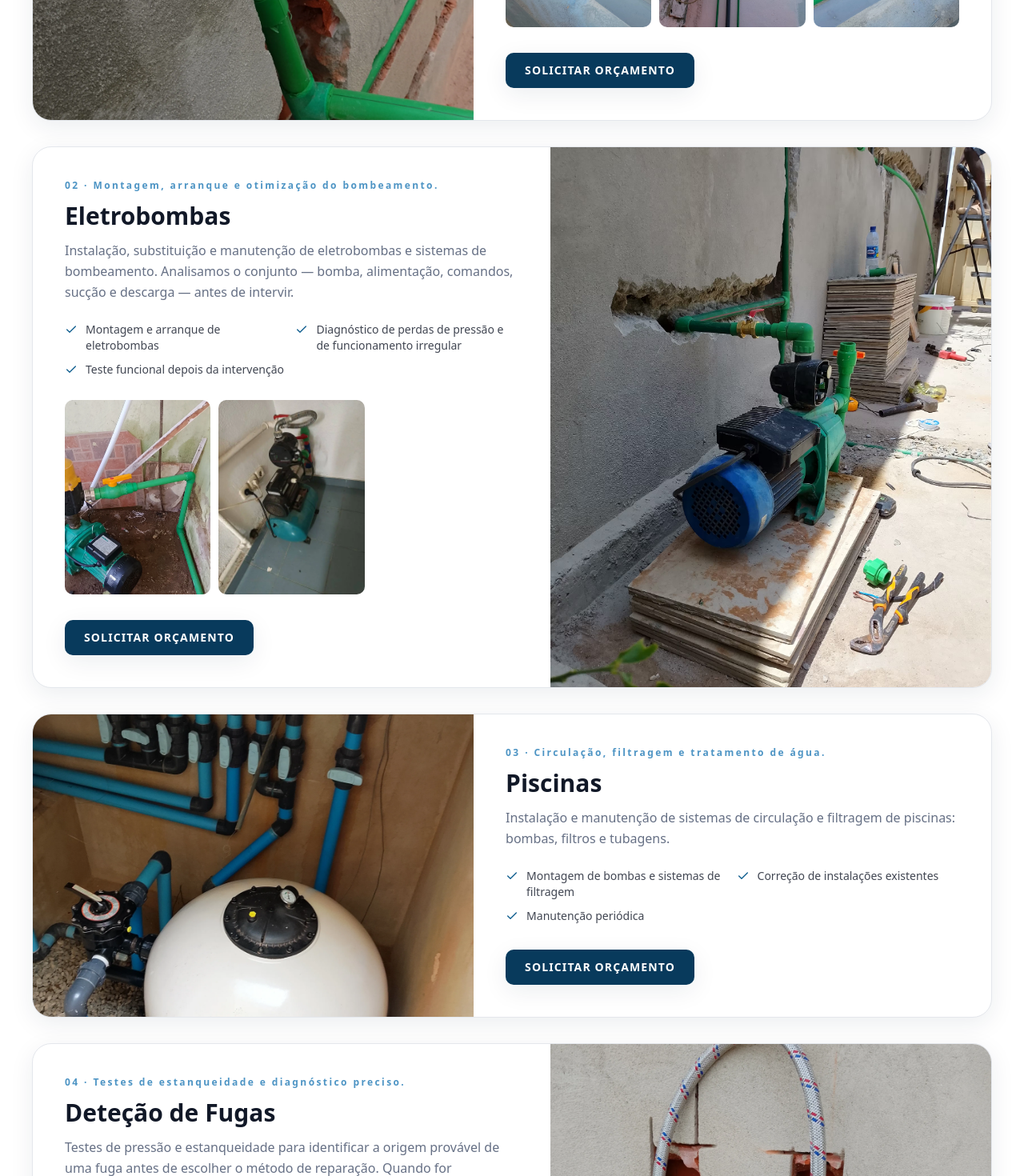
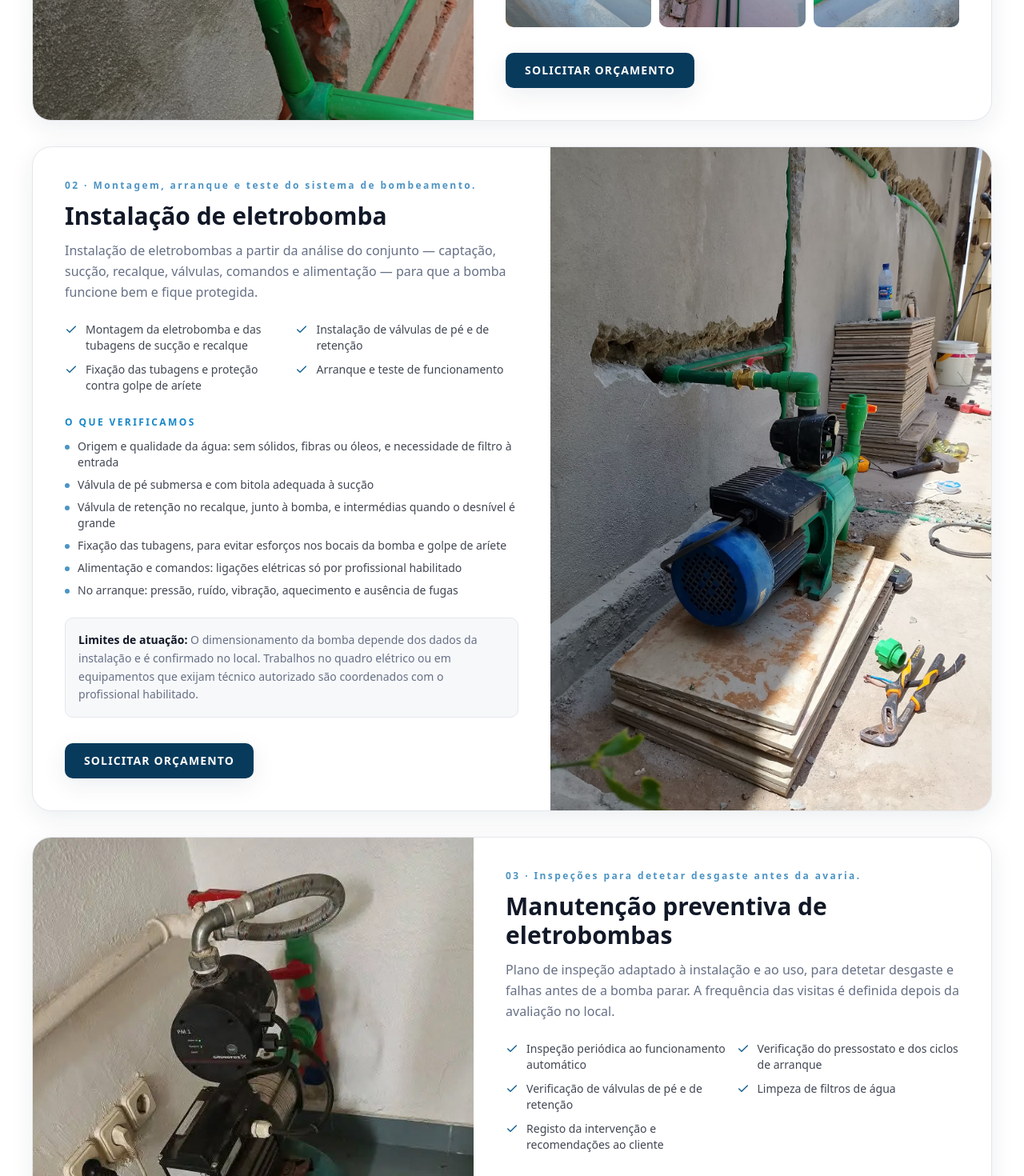
Before and after one commit to Victor-Roquete/vart-solucoes-website, a Next.js app: page /servicos in a window 1280 px wide. Shown: the part 1330-2800 px from the top of the page at 80% size. Built offline with nearby package versions, Linux system fonts and the light colour scheme.

Commit message:
Serviços: eletrobomba dividida, secções O que verificamos e Limites, script de serviços pendentes

```diff
--- a/app/servicos/page.tsx
+++ b/app/servicos/page.tsx
@@ -119,6 +119,35 @@ export default function ServicosPage() {
                                 ))}
                               </ul>
                             )}
+                            {service.checks && service.checks.length > 0 && (
+                              <div className='mt-7'>
+                                <h4 className='text-xs font-bold uppercase tracking-[0.2em] text-brand-500'>
+                                  O que verificamos
+                                </h4>
+                                <ul className='mt-3 space-y-2'>
+                                  {service.checks.map((item) => (
+                                    <li
+                                      key={item}
+                                      className='flex items-start gap-2.5 text-sm text-ink/80'
+                                    >
+                                      <span
+                                        aria-hidden='true'
+                                        className='mt-2 h-1.5 w-1.5 shrink-0 rounded-full bg-brand-400'
+                                      />
+                                      {item}
+                                    </li>
+                                  ))}
+                                </ul>
+                              </div>
+                            )}
+                            {service.limits && (
+                              <p className='mt-6 rounded-md border border-line bg-surface p-4 text-sm leading-relaxed text-muted'>
+                                <span className='font-bold text-ink'>
+                                  Limites de atuação:{' '}
+                                </span>
+                                {service.limits}
+                              </p>
+                            )}
                             {service.gallery && service.gallery.length > 0 && (
                               <ul
                                 aria-label={`Fotografias de ${service.title}`}
--- a/data/services.ts
+++ b/data/services.ts
@@ -38,26 +38,64 @@ export const services: Service[] = [
     featured: true,
   },
   {
-    id: 'eletrobombas',
-    title: 'Eletrobombas',
-    slug: 'eletrobombas',
+    id: 'instalacao-de-eletrobomba',
+    title: 'Instalação de eletrobomba',
+    slug: 'instalacao-de-eletrobomba',
     category: 'Hidráulica',
-    tagline: 'Montagem, arranque e otimização do bombeamento.',
+    tagline: 'Montagem, arranque e teste do sistema de bombeamento.',
     description:
-      'Instalação, substituição e manutenção de eletrobombas e sistemas de bombeamento. Analisamos o conjunto — bomba, alimentação, comandos, sucção e descarga — antes de intervir.',
+      'Instalação de eletrobombas a partir da análise do conjunto — captação, sucção, recalque, válvulas, comandos e alimentação — para que a bomba funcione bem e fique protegida.',
     bullets: [
-      'Montagem e arranque de eletrobombas',
-      'Diagnóstico de perdas de pressão e de funcionamento irregular',
-      'Teste funcional depois da intervenção',
+      'Montagem da eletrobomba e das tubagens de sucção e recalque',
+      'Instalação de válvulas de pé e de retenção',
+      'Fixação das tubagens e proteção contra golpe de aríete',
+      'Arranque e teste de funcionamento',
     ],
+    checks: [
+      'Origem e qualidade da água: sem sólidos, fibras ou óleos, e necessidade de filtro à entrada',
+      'Válvula de pé submersa e com bitola adequada à sucção',
+      'Válvula de retenção no recalque, junto à bomba, e intermédias quando o desnível é grande',
+      'Fixação das tubagens, para evitar esforços nos bocais da bomba e golpe de aríete',
+      'Alimentação e comandos: ligações elétricas só por profissional habilitado',
+      'No arranque: pressão, ruído, vibração, aquecimento e ausência de fugas',
+    ],
+    limits:
+      'O dimensionamento da bomba depende dos dados da instalação e é confirmado no local. Trabalhos no quadro elétrico ou em equipamentos que exijam técnico autorizado são coordenados com o profissional habilitado.',
     image: `${S}/canalizacao/obra-onga-montagem-de-eletrobomba.avif`,
     imageAlt: 'Montagem de eletrobomba em obra executada pela VART Soluções',
-    gallery: [
-      `${S}/canalizacao/manutencao-eletrobomba.webp`,
-      `${S}/canalizacao/manutencao-de-eletrobomba.webp`,
+    href: '/servicos#instalacao-de-eletrobomba',
+    featured: true,
+  },
+  {
+    id: 'manutencao-preventiva-de-eletrobombas',
+    title: 'Manutenção preventiva de eletrobombas',
+    slug: 'manutencao-preventiva-de-eletrobombas',
+    category: 'Hidráulica',
+    tagline: 'Inspeções para detetar desgaste antes da avaria.',
+    description:
+      'Plano de inspeção adaptado à instalação e ao uso, para detetar desgaste e falhas antes de a bomba parar. A frequência das visitas é definida depois da avaliação no local.',
+    bullets: [
+      'Inspeção periódica ao funcionamento automático',
+      'Verificação do pressostato e dos ciclos de arranque',
+      'Verificação de válvulas de pé e de retenção',
+      'Limpeza de filtros de água',
+      'Registo da intervenção e recomendações ao cliente',
     ],
-    href: '/servicos#eletrobombas',
-    featured: true,
+    checks: [
+      'Funcionamento automático da bomba: arranque e paragem',
+      'Estanqueidade da válvula de pé',
+      'Pressostato e boia de pressurização, quando existam',
+      'Proteção contra falta de água, quando existir',
+      'Filtros de água e válvulas de retenção',
+      'Ruído, vibração, aquecimento e fugas',
+      'Estado de chaves, relés e fusíveis, por profissional habilitado',
+    ],
+    limits:
+      'A frequência das visitas e as ações incluídas dependem do equipamento, do uso e das indicações do fabricante, e ficam acordadas por escrito no orçamento.',
+    image: `${S}/canalizacao/manutencao-de-eletrobomba.webp`,
+    imageAlt: 'Manutenção de eletrobomba realizada pela VART Soluções',
+    href: '/servicos#manutencao-preventiva-de-eletrobombas',
+    featured: false,
   },
   {
     id: 'piscinas',
--- a/data/showcase.ts
+++ b/data/showcase.ts
@@ -24,7 +24,7 @@ export const showcaseSlides: ShowcaseSlide[] = [
       'Montagem e manutenção de eletrobombas com critério técnico: pressão estável, equipamento protegido e consumo eficiente.',
     image: '/assets/services/canalizacao/obra-onga-montagem-de-eletrobomba.avif',
     imageAlt: 'Eletrobomba montada em obra pela VART Soluções',
-    href: '/servicos#eletrobombas',
+    href: '/servicos#instalacao-de-eletrobomba',
   },
   {
     id: 'slide-piscinas',
--- a/types/index.ts
+++ b/types/index.ts
@@ -25,6 +25,10 @@ export interface Service {
   category: string;
   /** Fotografias reais adicionais do serviço. */
   gallery?: string[];
+  /** Pontos que verificamos neste serviço (lista «O que verificamos»). */
+  checks?: string[];
+  /** Limites de atuação do serviço, em linguagem simples. */
+  limits?: string;
 }
 
 export interface Project {
```
Also changed, not shown: 1 other file (tests, documents, lock files or other folders).
